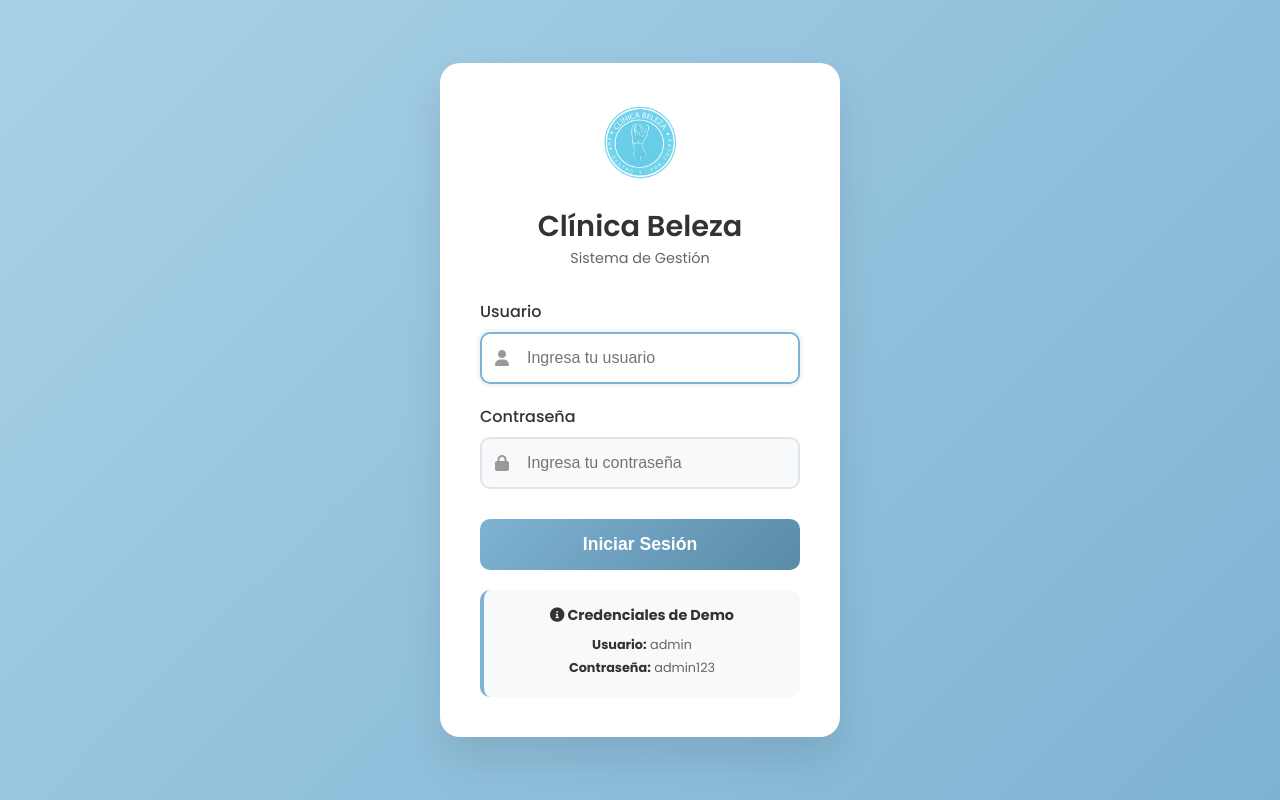
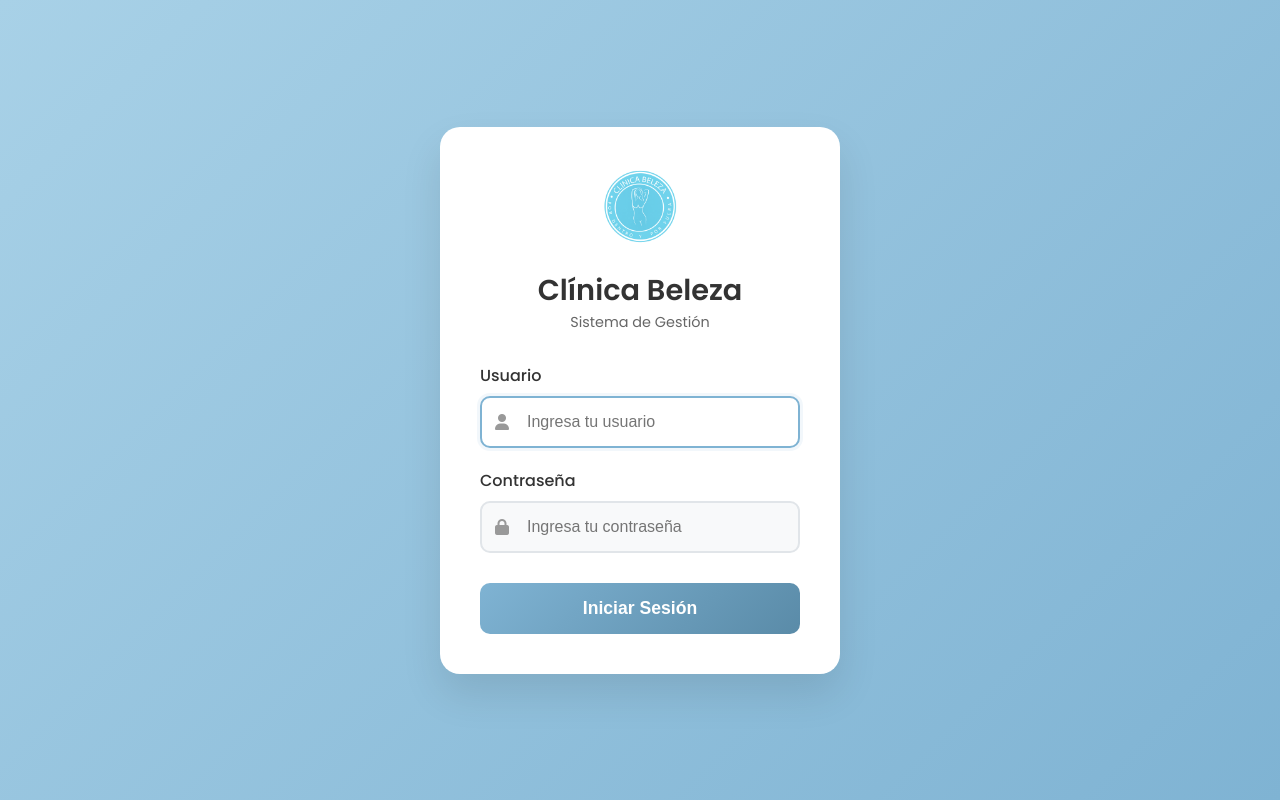
Before and after one commit to jupahefi/clinica-beleza, a PHP site: page /login.php in a window 1280 px wide. Run offline with PHP 8.4, Linux system fonts and the light colour scheme.

Commit message:
Delete demo credentials

```diff
--- a/login.php
+++ b/login.php
@@ -258,30 +258,6 @@ if ($_SERVER['REQUEST_METHOD'] === 'POST') {
             color: #2f855a;
             border: 1px solid #9ae6b4;
         }
-
-        .demo-credentials {
-            margin-top: 20px;
-            padding: 15px;
-            background: var(--light-gray);
-            border-radius: 10px;
-            border-left: 4px solid var(--calypso-pastel);
-        }
-
-        .demo-credentials h4 {
-            color: #333;
-            margin-bottom: 10px;
-            font-size: 0.9rem;
-        }
-
-        .demo-credentials p {
-            color: #666;
-            font-size: 0.8rem;
-            margin-bottom: 5px;
-        }
-
-        .demo-credentials strong {
-            color: #333;
-        }
     </style>
 </head>
 <body>
@@ -325,11 +301,6 @@ if ($_SERVER['REQUEST_METHOD'] === 'POST') {
             </button>
         </form>
 
-        <div class="demo-credentials">
-            <h4><i class="fas fa-info-circle"></i> Credenciales de Demo</h4>
-            <p><strong>Usuario:</strong> admin</p>
-            <p><strong>Contraseña:</strong> admin123</p>
-        </div>
     </div>
 
     <script>
```
Also changed, not shown: login.html (+0 -24 lines).
